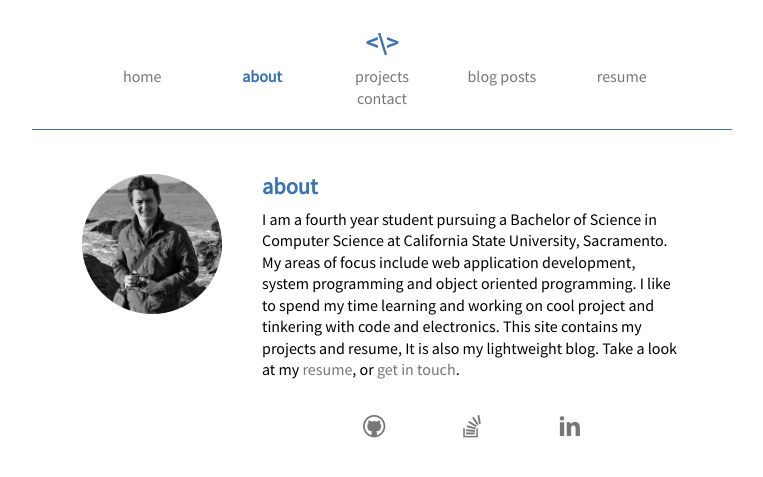
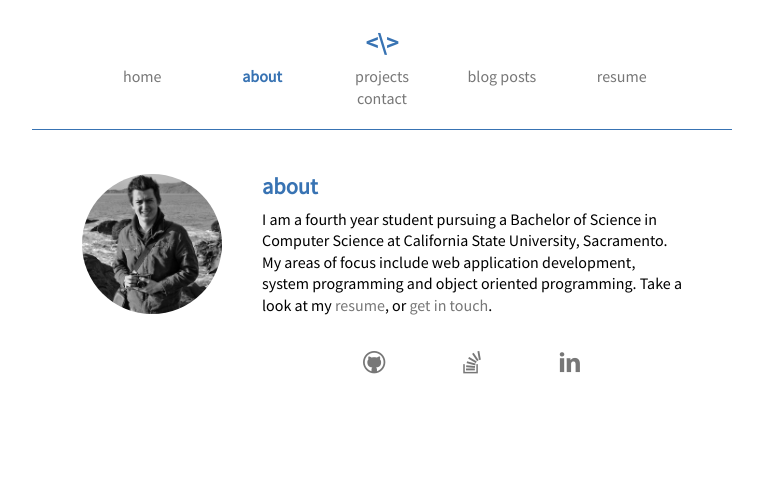
Before and after one commit to Velosareon/konopoly.github.io, a Jekyll site: the page built from about/index.html, in a window 1280 px wide. Shown: the top 477 px of the page, without its empty margins (258-1021 px from the left). Built offline with Jekyll 4.4.1, drawn with Linux system fonts in a browser that asks for light colours; some web fonts are replaced.

Commit message:
about modified again

```diff
--- a/about/index.html
+++ b/about/index.html
@@ -17,9 +17,7 @@ sitemap:
 		<h1>about</h1>
     <p>
       I am a fourth year student pursuing a Bachelor of Science in Computer Science at California State University, Sacramento.
-      My areas of focus include web application development, system programming and object oriented programming. I like to spend my time
-      learning and working on cool project and tinkering with code and electronics. This site contains my projects and resume, It is also my
-      lightweight blog. Take a look at my <a href="/resume">resume</a>, or <a href="/contact">get in touch</a>.
+      My areas of focus include web application development, system programming and object oriented programming. Take a look at my <a href="/resume">resume</a>, or <a href="/contact">get in touch</a>.
     </p>
 
 		<div id="links">
```
